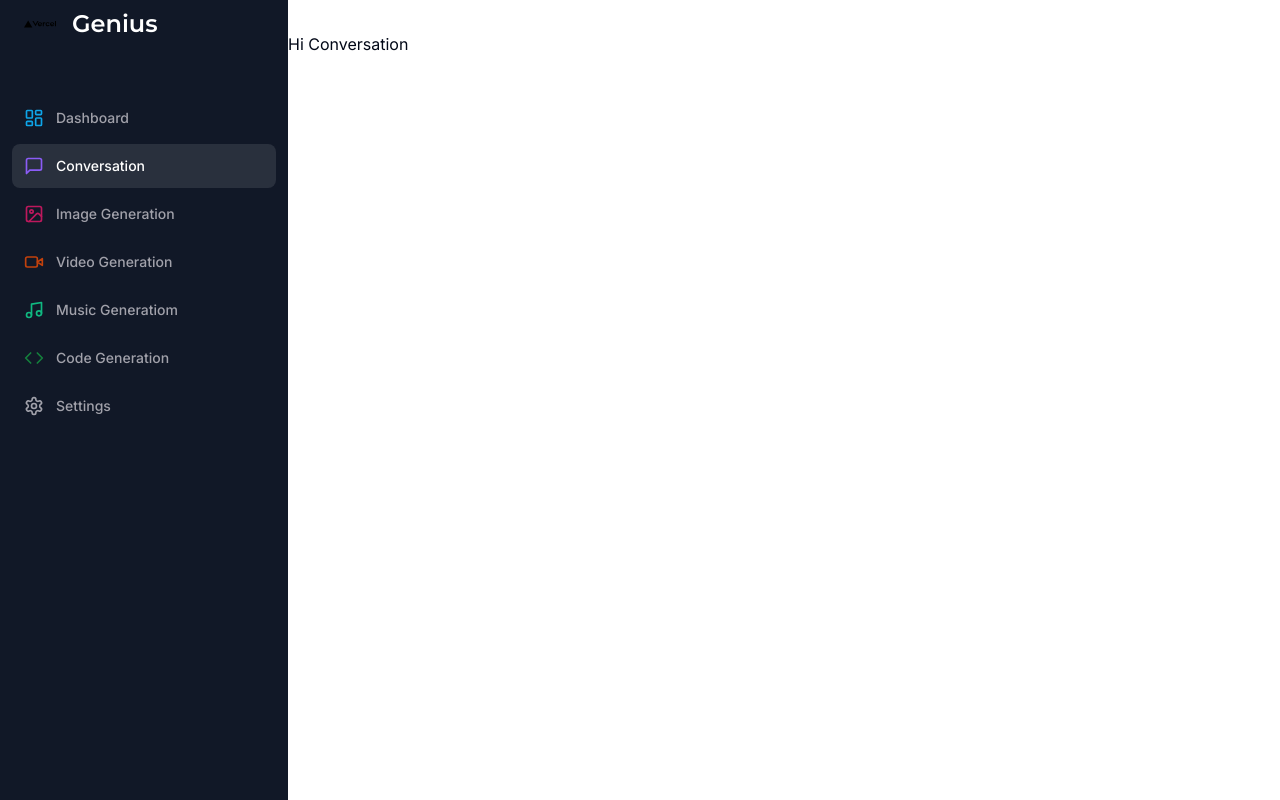
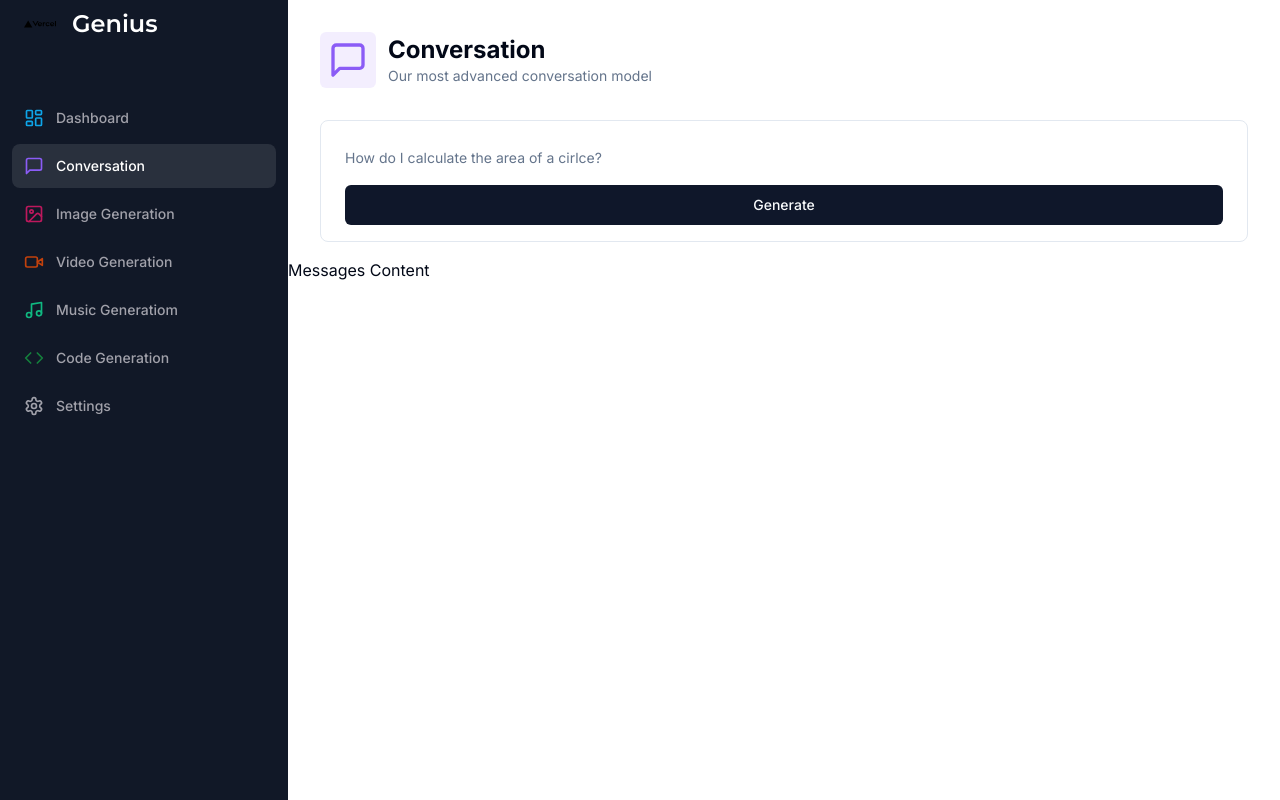
Before and after one commit to botko3/AI-SaaS, a Next.js app: page /conversation in a window 1280 px wide. Built offline with nearby package versions, Linux system fonts and the light colour scheme.

Commit message:
Developed the conversation function page(front end)

```diff
--- /dev/null
+++ b/app/(dashboard)/(routes)/conversation/constants.ts
@@ -0,0 +1,7 @@
+import * as z from "zod"
+
+export const formSchema  = z.object({
+    prompt:z.string().min(1,{
+        message:"Prompt is required",
+    })
+})
--- a/app/(dashboard)/(routes)/conversation/page.tsx
+++ b/app/(dashboard)/(routes)/conversation/page.tsx
@@ -1,9 +1,85 @@
-const ConversationPage = ()=>{
-    return (
-        <div>
-            Hi Conversation
-        </div>
-    );
-}
+"use client";
+
+import * as z from "zod";
+import { Heading } from "@/components/heading";
+import { MessageSquare } from "lucide-react";
+import { useForm } from "react-hook-form";
+import { formSchema } from "./constants";
+import { zodResolver } from "@hookform/resolvers/zod";
+import { Form, FormControl, FormField, FormItem } from "@/components/ui/form";
+import { Input } from "@/components/ui/input";
+import { Button } from "@/components/ui/button";
+
+const ConversationPage = () => {
+  const form = useForm<z.infer<typeof formSchema>>({
+    resolver: zodResolver(formSchema),
+    defaultValues: {
+      prompt: "",
+    },
+  });
+
+  const isLoading = form.formState.isSubmitting;
+  const onSubmit = async (values: z.infer<typeof formSchema>) => {
+    console.log(values);
+  };
+  return (
+    <div>
+      <Heading
+        title="Conversation"
+        description="Our most advanced conversation model"
+        icon={MessageSquare}
+        iconColor="text-violet-500"
+        bgColor="bg-violet-500/10"
+      />
+
+      <div className="px-4 lg:px-8">
+        <Form {...form}>
+          <form
+            onSubmit={form.handleSubmit(onSubmit)}
+            className="
+                    rounded-lg
+                    border
+                    w-full
+                    p-4
+                    px-3
+                    md:px-6
+                    focus-within:shadow-sm
+                    grid
+                    grid-cols-12
+                    gap-2
+                    "
+          >
+            <FormField
+              name="prompt"
+              render={({ field }) => (
+                <FormItem className="col-span-12 lg:col-span-10">
+                  <FormControl className="m-0 p-0">
+                    <Input
+                      className="
+                        border-0
+                        outline-none
+                        focus-visible:ring-0
+                        focus-visible:ring-transparent"
+                        disabled={isLoading}
+                        placeholder="How do I calculate the area of a cirlce?"
+                        {...field}
+                    />
+                  </FormControl>
+                </FormItem>
+              )}
+            />
+            <Button className="col-span-12 lg:col-span-12 w-full" disabled={isLoading}>
+                Generate
+            </Button>
+          </form>
+        </Form>
+      </div>
+      <div className="space-y-4 mt-4">
+        Messages Content
+
+      </div>
+    </div>
+  );
+};
 
 export default ConversationPage;
--- /dev/null
+++ b/components/ui/form.tsx
@@ -0,0 +1,176 @@
+import * as React from "react"
+import * as LabelPrimitive from "@radix-ui/react-label"
+import { Slot } from "@radix-ui/react-slot"
+import {
+  Controller,
+  ControllerProps,
+  FieldPath,
+  FieldValues,
+  FormProvider,
+  useFormContext,
+} from "react-hook-form"
+
+import { cn } from "@/lib/utils"
+import { Label } from "@/components/ui/label"
+
+const Form = FormProvider
+
+type FormFieldContextValue<
+  TFieldValues extends FieldValues = FieldValues,
+  TName extends FieldPath<TFieldValues> = FieldPath<TFieldValues>
+> = {
+  name: TName
+}
+
+const FormFieldContext = React.createContext<FormFieldContextValue>(
+  {} as FormFieldContextValue
+)
+
+const FormField = <
+  TFieldValues extends FieldValues = FieldValues,
+  TName extends FieldPath<TFieldValues> = FieldPath<TFieldValues>
+>({
+  ...props
+}: ControllerProps<TFieldValues, TName>) => {
+  return (
+    <FormFieldContext.Provider value={{ name: props.name }}>
+      <Controller {...props} />
+    </FormFieldContext.Provider>
+  )
+}
+
+const useFormField = () => {
+  const fieldContext = React.useContext(FormFieldContext)
+  const itemContext = React.useContext(FormItemContext)
+  const { getFieldState, formState } = useFormContext()
+
+  const fieldState = getFieldState(fieldContext.name, formState)
+
+  if (!fieldContext) {
+    throw new Error("useFormField should be used within <FormField>")
+  }
+
+  const { id } = itemContext
+
+  return {
+    id,
+    name: fieldContext.name,
+    formItemId: `${id}-form-item`,
+    formDescriptionId: `${id}-form-item-description`,
+    formMessageId: `${id}-form-item-message`,
+    ...fieldState,
+  }
+}
+
+type FormItemContextValue = {
+  id: string
+}
+
+const FormItemContext = React.createContext<FormItemContextValue>(
+  {} as FormItemContextValue
+)
+
+const FormItem = React.forwardRef<
+  HTMLDivElement,
+  React.HTMLAttributes<HTMLDivElement>
+>(({ className, ...props }, ref) => {
+  const id = React.useId()
+
+  return (
+    <FormItemContext.Provider value={{ id }}>
+      <div ref={ref} className={cn("space-y-2", className)} {...props} />
+    </FormItemContext.Provider>
+  )
+})
+FormItem.displayName = "FormItem"
+
+const FormLabel = React.forwardRef<
+  React.ElementRef<typeof LabelPrimitive.Root>,
+  React.ComponentPropsWithoutRef<typeof LabelPrimitive.Root>
+>(({ className, ...props }, ref) => {
+  const { error, formItemId } = useFormField()
+
+  return (
+    <Label
+      ref={ref}
+      className={cn(error && "text-destructive", className)}
+      htmlFor={formItemId}
+      {...props}
+    />
+  )
+})
+FormLabel.displayName = "FormLabel"
+
+const FormControl = React.forwardRef<
+  React.ElementRef<typeof Slot>,
+  React.ComponentPropsWithoutRef<typeof Slot>
+>(({ ...props }, ref) => {
+  const { error, formItemId, formDescriptionId, formMessageId } = useFormField()
+
+  return (
+    <Slot
+      ref={ref}
+      id={formItemId}
+      aria-describedby={
+        !error
+          ? `${formDescriptionId}`
+          : `${formDescriptionId} ${formMessageId}`
+      }
+      aria-invalid={!!error}
+      {...props}
+    />
+  )
+})
+FormControl.displayName = "FormControl"
+
+const FormDescription = React.forwardRef<
+  HTMLParagraphElement,
+  React.HTMLAttributes<HTMLParagraphElement>
+>(({ className, ...props }, ref) => {
+  const { formDescriptionId } = useFormField()
+
+  return (
+    <p
+      ref={ref}
+      id={formDescriptionId}
+      className={cn("text-sm text-muted-foreground", className)}
+      {...props}
+    />
+  )
+})
+FormDescription.displayName = "FormDescription"
+
+const FormMessage = React.forwardRef<
+  HTMLParagraphElement,
+  React.HTMLAttributes<HTMLParagraphElement>
+>(({ className, children, ...props }, ref) => {
+  const { error, formMessageId } = useFormField()
+  const body = error ? String(error?.message) : children
+
+  if (!body) {
+    return null
+  }
+
+  return (
+    <p
+      ref={ref}
+      id={formMessageId}
+      className={cn("text-sm font-medium text-destructive", className)}
+      {...props}
+    >
+      {body}
+    </p>
+  )
+})
+FormMessage.displayName = "FormMessage"
+
+export {
+  useFormField,
+  Form,
+  FormItem,
+  FormLabel,
+  FormControl,
+  FormDescription,
+  FormMessage,
+  FormField,
+}
--- /dev/null
+++ b/components/ui/input.tsx
@@ -0,0 +1,25 @@
+import * as React from "react"
+
+import { cn } from "@/lib/utils"
+
+export interface InputProps
+  extends React.InputHTMLAttributes<HTMLInputElement> {}
+
+const Input = React.forwardRef<HTMLInputElement, InputProps>(
+  ({ className, type, ...props }, ref) => {
+    return (
+      <input
+        type={type}
+        className={cn(
+          "flex h-10 w-full rounded-md border border-input bg-background px-3 py-2 text-sm ring-offset-background file:border-0 file:bg-transparent file:text-sm file:font-medium placeholder:text-muted-foreground focus-visible:outline-none focus-visible:ring-2 focus-visible:ring-ring focus-visible:ring-offset-2 disabled:cursor-not-allowed disabled:opacity-50",
+          className
+        )}
+        ref={ref}
+        {...props}
+      />
+    )
+  }
+)
+Input.displayName = "Input"
+
+export { Input }
--- /dev/null
+++ b/components/ui/label.tsx
@@ -0,0 +1,26 @@
+"use client"
+
+import * as React from "react"
+import * as LabelPrimitive from "@radix-ui/react-label"
+import { cva, type VariantProps } from "class-variance-authority"
+
+import { cn } from "@/lib/utils"
+
+const labelVariants = cva(
+  "text-sm font-medium leading-none peer-disabled:cursor-not-allowed peer-disabled:opacity-70"
+)
+
+const Label = React.forwardRef<
+  React.ElementRef<typeof LabelPrimitive.Root>,
+  React.ComponentPropsWithoutRef<typeof LabelPrimitive.Root> &
+    VariantProps<typeof labelVariants>
+>(({ className, ...props }, ref) => (
+  <LabelPrimitive.Root
+    ref={ref}
+    className={cn(labelVariants(), className)}
+    {...props}
+  />
+))
+Label.displayName = LabelPrimitive.Root.displayName
+
+export { Label }
--- a/package.json
+++ b/package.json
@@ -10,7 +10,9 @@
   },
   "dependencies": {
     "@clerk/nextjs": "^4.28.1",
+    "@hookform/resolvers": "^3.3.3",
     "@radix-ui/react-dialog": "^1.0.5",
+    "@radix-ui/react-label": "^2.0.2",
     "@radix-ui/react-slot": "^1.0.2",
     "class-variance-authority": "^0.7.0",
     "clsx": "^2.0.0",
@@ -18,8 +20,10 @@
     "next": "14.0.4",
     "react": "^18",
     "react-dom": "^18",
+    "react-hook-form": "^7.49.2",
     "tailwind-merge": "^2.1.0",
-    "tailwindcss-animate": "^1.0.7"
+    "tailwindcss-animate": "^1.0.7",
+    "zod": "^3.22.4"
   },
   "devDependencies": {
     "@types/node": "^20",
```
Also changed, not shown: 1 other file (tests, documents, lock files or other folders).
